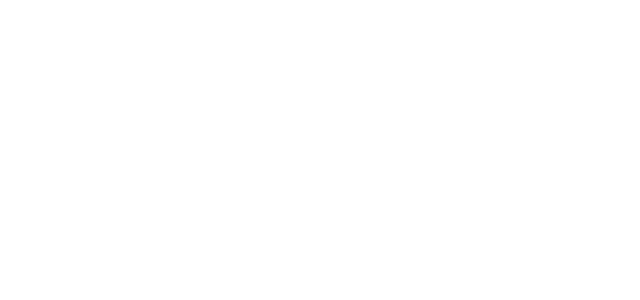
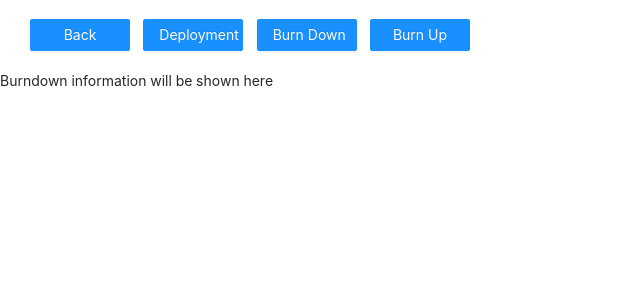
Before and after one commit to ChessMathNerd/Charter-Go, a React (Create React App) app: page /burn-down in a window 1280 px wide. Before the commit this address had no page. Shown: the top 300 px of the page, without its empty margins (0-640 px from the left). Built offline with nearby package versions, Linux system fonts and the light colour scheme.

Commit message:
Slight improvement

```diff
--- a/src/App.js
+++ b/src/App.js
@@ -1,8 +1,11 @@
+// Gotta have css!
 import './App.css';
 
 // component imports
 import Home from './components/pages/Home';
-import Data from './components/pages/Data';
+import Deployment from './components/pages/Deployment';
+import Burndown from './components/pages/Burndown';
+import Burnup from './components/pages/Burnup';
 
 // lib imports
 import { Route, Routes } from 'react-router-dom';
@@ -12,10 +15,9 @@
     <div className = "App">
      <Routes>
         <Route path="/" element={<Home />} />
-        <Route path="/data" element={<Data />} />
-        <Route path="/data/deployment" element={<Data />} />
-        <Route path="/data/burn-down" element={<Data />} />
-        <Route path="/data/burn-up" element={<Data />} />
+        <Route path="/deployment" element={<Deployment />} />
+        <Route path="/burn-down" element={<Burndown />} />
+        <Route path="/burn-up" element={<Burnup />} />
       </Routes>
     </div>
   );
--- a/src/components/Menu.js
+++ b/src/components/Menu.js
@@ -3,20 +3,20 @@
 
 import styled from 'styled-components';
 
-function Comp() {
+function Menu() {
 
     const navigate = useNavigate();
 
     const toDeploy = () => {
-        navigate('/data/deployment');
+        navigate('/deployment');
     }
 
     const toBurnDown = () => {
-        navigate('/data/burn-down');
+        navigate('/burn-down');
     }
 
     const toBurnUp = () => {
-        navigate('/data/burn-up');
+        navigate('/burn-up');
     }
 
     const backToHome = () => {
@@ -35,7 +35,7 @@
     )
 }
 
-export default Comp;
+export default Menu;
 
 const F1 = styled.div`
     height: 70px;
--- /dev/null
+++ b/src/components/pages/Burndown.js
@@ -0,0 +1,12 @@
+import Menu from '../Menu.js';
+
+function Burndown() {
+    return (
+        <div>
+            <Menu />
+            <p>Burndown information will be shown here</p>
+        </div>
+    )
+}
+
+export default Burndown;
--- /dev/null
+++ b/src/components/pages/Burnup.js
@@ -0,0 +1,12 @@
+import Menu from '../Menu.js';
+
+function Burnup() {
+    return (
+        <div>
+            <Menu />
+            <p>Burnup information will be shown here</p>
+        </div>
+    )
+}
+
+export default Burnup;
--- a/src/components/pages/Data.js
+++ /dev/null
@@ -1,21 +0,0 @@
-// Component imports
-import Comp from "../Menu.js";
-
-// antd imports
-import { useNavigate } from "react-router-dom";
-
-
-function Data() {
-
-    const navigate = useNavigate()
-
-    return (
-        <div>
-            <Comp />
-            <h1>{}</h1>
-            <br />
-        </div>
-    );
-}
-
-export default Data;
--- /dev/null
+++ b/src/components/pages/Deployment.js
@@ -0,0 +1,12 @@
+import Menu from '../Menu.js';
+
+function Deployment() {
+    return (
+        <div>
+            <Menu />
+            <p>Deployment information will be shown here</p>
+        </div>
+    )
+}
+
+export default Deployment;
--- a/src/components/pages/Home.js
+++ b/src/components/pages/Home.js
@@ -10,7 +10,7 @@
 
     const newPage = () => {
         console.log('text');
-        navigate('/data', {name: 'Peter', age: 20, lastName: 'Morris'})
+        navigate('/deployment', {name: 'Peter', age: 20, lastName: 'Morris'})
     }
 
     return (
```
